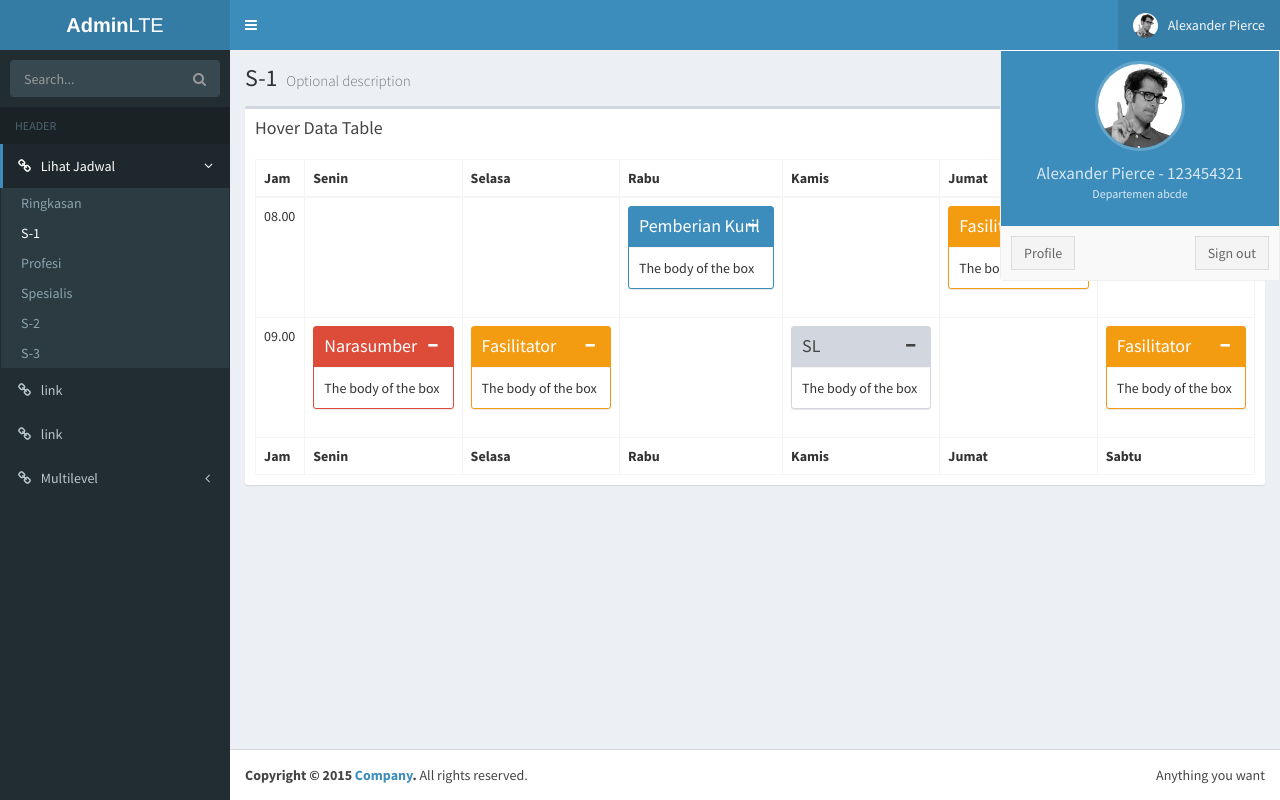
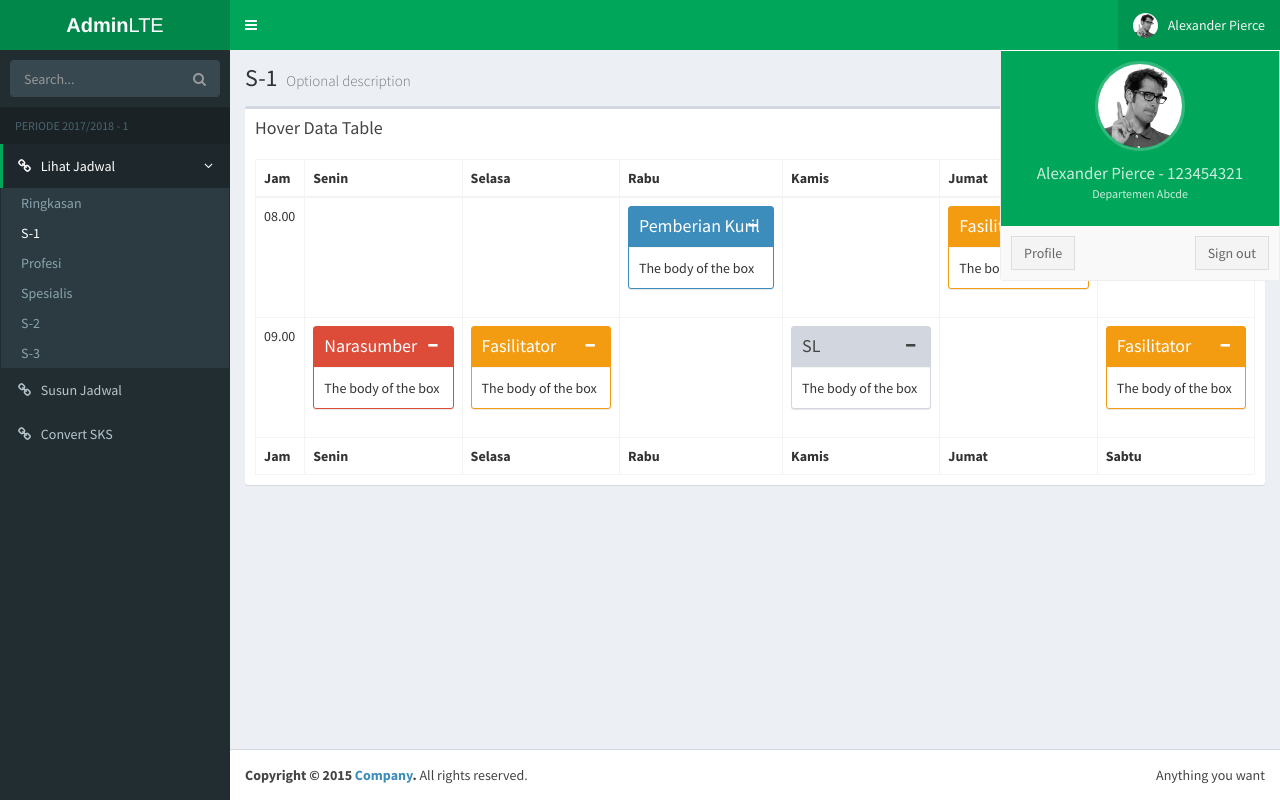
Before and after one commit to brianadiID/FKGUI, a website: page AdminLTE-2.3.0/dosen/s-1.html in a window 1280 px wide. Both pictures are taken after a click on the link "Alexander Pierce". Drawn offline with nearby package versions, Linux system fonts and the light colour scheme.

Commit message:
another minor update

```diff
--- a/AdminLTE-2.3.0/dosen/s-1.html
+++ b/AdminLTE-2.3.0/dosen/s-1.html
@@ -24,7 +24,7 @@ scratch. This page gets rid of all links and provides the needed markup only.
           page. However, you can choose any other skin. Make sure you
           apply the skin class to the body tag so the changes take effect.
     -->
-    <link rel="stylesheet" href="../dist/css/skins/skin-blue.min.css">
+    <link rel="stylesheet" href="../dist/css/skins/_all-skins.min.css">
 
     <!-- HTML5 Shim and Respond.js IE8 support of HTML5 elements and media queries -->
     <!-- WARNING: Respond.js doesn't work if you view the page via file:// -->
@@ -53,7 +53,7 @@ scratch. This page gets rid of all links and provides the needed markup only.
   |               | sidebar-mini                            |
   |---------------------------------------------------------|
   -->
-  <body class="hold-transition skin-blue sidebar-mini">
+  <body class="hold-transition skin-green sidebar-mini">
     <div class="wrapper">
 
       <!-- Main Header -->
@@ -92,7 +92,7 @@ scratch. This page gets rid of all links and provides the needed markup only.
                     <img src="../dist/img/user2-160x160.jpg" class="img-circle" alt="User Image">
                     <p>
                       Alexander Pierce - 123454321
-                      <small>Departemen abcde</small>
+                      <small>Departemen Abcde</small>
                     </p>
                   </li>
                   <!-- Menu Footer-->
@@ -130,7 +130,7 @@ scratch. This page gets rid of all links and provides the needed markup only.
 
           <!-- Sidebar Menu -->
           <ul class="sidebar-menu">
-            <li class="header">HEADER</li>
+            <li class="header">PERIODE 2017/2018 - 1</li>
             <!-- Optionally, you can add icons to the links -->
             <li class="treeview active">
               <a href="#"><i class="fa fa-link"></i> <span>Lihat Jadwal</span> <i class="fa fa-angle-left pull-right"></i></a>
@@ -143,15 +143,8 @@ scratch. This page gets rid of all links and provides the needed markup only.
                 <li><a href="#">S-3</a></li>
               </ul>
             </li>
-            <li><a href="#"><i class="fa fa-link"></i> <span>link</span></a></li>
-            <li><a href="#"><i class="fa fa-link"></i> <span>link</span></a></li>
-            <li class="treeview">
-              <a href="#"><i class="fa fa-link"></i> <span>Multilevel</span> <i class="fa fa-angle-left pull-right"></i></a>
-              <ul class="treeview-menu">
-                <li><a href="#">Link in level 2</a></li>
-                <li><a href="#">Link in level 2</a></li>
-              </ul>
-            </li>
+            <li><a href="#"><i class="fa fa-link"></i> <span>Susun Jadwal</span></a></li>
+            <li><a href="#"><i class="fa fa-link"></i> <span>Convert SKS</span></a></li>
           </ul><!-- /.sidebar-menu -->
         </section>
         <!-- /.sidebar -->
@@ -166,8 +159,8 @@ scratch. This page gets rid of all links and provides the needed markup only.
             <small>Optional description</small>
           </h1>
           <ol class="breadcrumb">
-            <li><a href="#"><i class="fa fa-dashboard"></i> Level</a></li>
-            <li class="active">Here</li>
+            <li><a href="#"><i class="fa fa-dashboard"></i> Lihat Jadwal</a></li>
+            <li class="active">S-1</li>
           </ol>
         </section>
 
```
Also changed, not shown: AdminLTE-2.3.0/dosen/profesi.html (+8 -15 lines), AdminLTE-2.3.0/dosen/ringkasan.html (+8 -15 lines).
